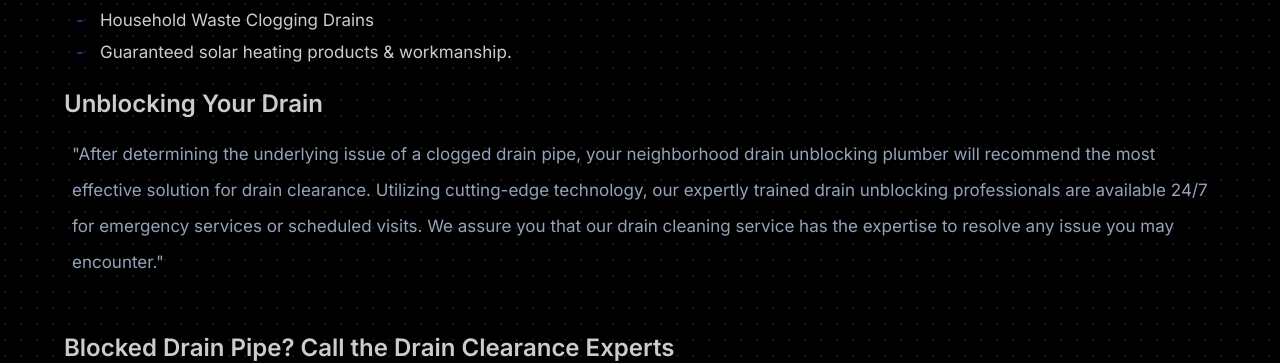
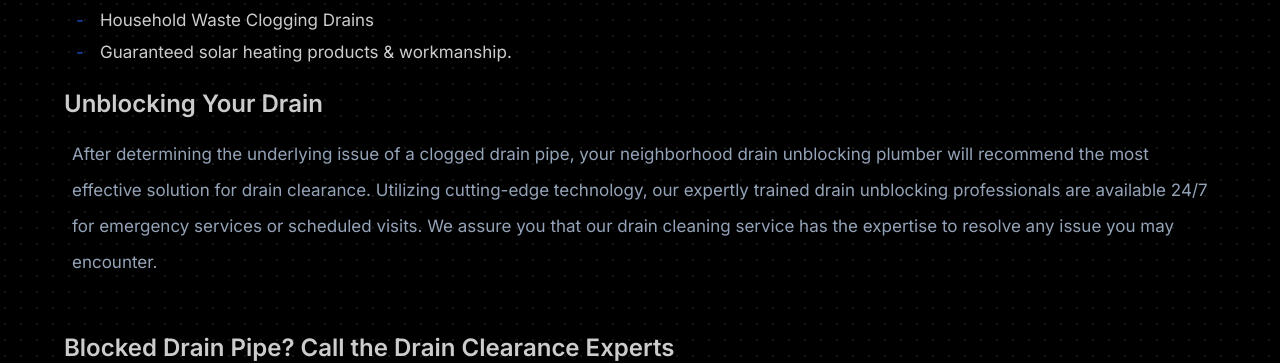
Before and after one commit to banele303/SouthFlow-Marketing-Agency, a Next.js app: page /drain-unblocking in a window 1280 px wide. Shown: the part 1222-1585 px from the top of the page. Built offline with nearby package versions, Linux system fonts and the light colour scheme.

Commit message:
Update drains-unblock.tsx

```diff
--- a/app/drain-unblocking/drains-unblock.tsx
+++ b/app/drain-unblocking/drains-unblock.tsx
@@ -68,8 +68,8 @@ Common Causes of Drainage Problems
                 </h3>
 
                 <p className="text-slate-400 mt-[1rem]  md:text-[17px] px-[.5rem] pb-[2rem]  leading-9">
-                "After determining the underlying issue of a clogged drain pipe, your neighborhood drain unblocking plumber will recommend the most effective solution for drain clearance. Utilizing cutting-edge technology, our expertly trained drain unblocking professionals are available 24/7 for emergency services or scheduled visits. We assure you that our drain cleaning
-                service has the expertise to resolve any issue you may encounter."
+                After determining the underlying issue of a clogged drain pipe, your neighborhood drain unblocking plumber will recommend the most effective solution for drain clearance. Utilizing cutting-edge technology, our expertly trained drain unblocking professionals are available 24/7 for emergency services or scheduled visits. We assure you that our drain cleaning
+                service has the expertise to resolve any issue you may encounter.
 
                 </p>
 
@@ -99,7 +99,7 @@ Our community drain unblocker and drain clearance experts are available around t
                             Have a Burst Geyser? Contact the Geyser Experts Now!
                         </h3>
                         <p className="text-slate-800 mt-[1rem]  md:text-[17px] px-[.5rem] pb-[2rem]  leading-9">
-                            When you least expect it, a **burst geyser** can catch you off guard, often striking when you're fast asleep. Without proper maintenance and care, your geyser becomes a ticking time bomb, ready to disrupt your rest.
+                            When you least expect it, a **burst geyser** can catch you off guard, often striking when you&apos;re fast asleep. Without proper maintenance and care, your geyser becomes a ticking time bomb, ready to disrupt your rest.
 
 
                             <br />
@@ -109,12 +109,12 @@ Our community drain unblocker and drain clearance experts are available around t
 
                             <br />
                             <br />
-                            To prevent a geyser burst and the consequent damage to your home, consider having a professional qualified plumber service your geyser at least every three to four years. All you need to do is **contact The Geyser Connection**, and we'll handle all the technical aspects you'd rather not deal with. That&apos;s what we&apos;re here for! 🛠️🔧¹.
+                            To prevent a geyser burst and the consequent damage to your home, consider having a professional qualified plumber service your geyser at least every three to four years. All you need to do is **contact The Geyser Connection**, and we&apos;ll handle all the technical aspects you&apos;d rather not deal with. That&apos;s what we&apos;re here for! 🛠️🔧¹.
 
 
                             <br />
                             <br />
-                            Our skilled team can assess what's best for your property and deliver prompt service, allowing you to resume your daily routine. We provide a broad array of top-notch geysers, designed to accommodate various homes and lifestyles. Your part is simply to choose one, and we can have it delivered and installed at your place within the day."
+                            Our skilled team can assess what&apos;s best for your property and deliver prompt service, allowing you to resume your daily routine. We provide a broad array of top-notch geysers, designed to accommodate various homes and lifestyles. Your part is simply to choose one, and we can have it delivered and installed at your place within the day.
 
                         </p>
 
```
